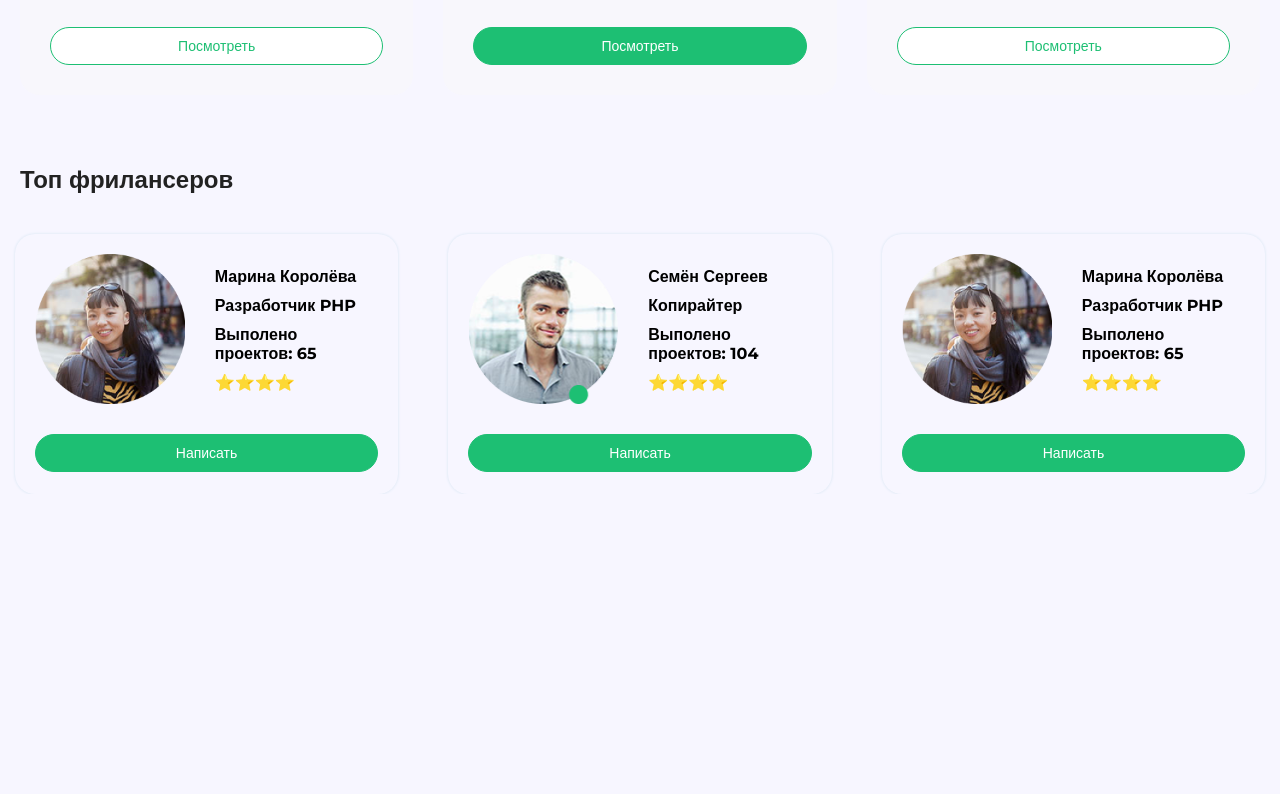
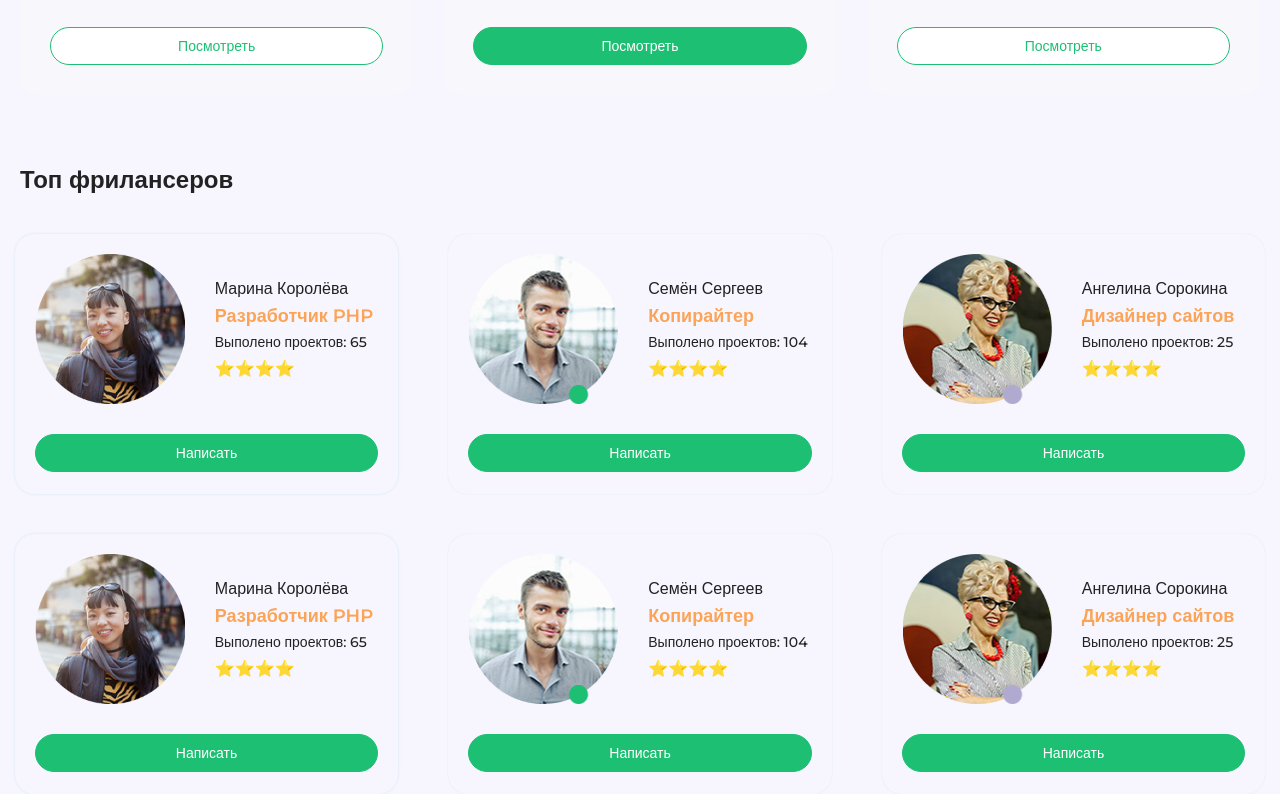
Before and after one commit to AslanSoft/the-new-busines-idea, a plain HTML site: page index.html in a window 1280 px wide. Shown: the part 1572-2366 px from the top of the page. Before the commit the page ends 2066 px from the top, so only its background shows below. Drawn offline with Linux system fonts and the light colour scheme.

Commit message:
section ended

```diff
--- a/assets/css/style.css
+++ b/assets/css/style.css
@@ -627,7 +627,7 @@ a {
   width: 400px;
   height: 260px;
   padding: 20px 20px 20px;
-  box-shadow: 0px 0px 3px #d4e4f0;
+  box-shadow: 0px 0px 1.5px #d4e4f0;
   border-radius: 20px;
 }
 
@@ -636,6 +636,30 @@ a {
   width: 400px;
   height: 260px;
   padding: 20px 20px 20px;
-  box-shadow: 0px 0px 3px #d4e4f0;
+  box-shadow: 0px 0px 1.5px #d4e4f0;
   border-radius: 20px;
 }
+
+.marin{
+  font-weight: 500;
+  font-size: 16px;
+  color: #222222;
+  line-height: 100%;
+  letter-spacing: 0%;
+}
+
+.developer{
+  font-weight: 600;
+  font-size: 18px;
+  color: #FBA457;
+  line-height: 100%;
+  letter-spacing: 0%;
+}
+
+.project{
+  font-weight: 500;
+  font-size: 14px;
+  color: #222222;
+  line-height: 100%;
+  letter-spacing: 0%;
+}
--- a/index.html
+++ b/index.html
@@ -205,11 +205,54 @@
                     </div>
                     <div class="top-frelancer-third">
                         <div class="first-column-img">
+                                <img src="./assets/img/Group 18 (3).png" alt="its girl" loading="lazy" width="150" height="150">                                <div class="first-column-textbox">
+                                    <div class="top-textbox">
+                                        <b class="marin">Ангелина Сорокина</b>
+                                    <b class="developer">Дизайнер сайтов</b>
+                                    <b class="project">Выполено проектов: 25</b>
+                                    <b class="score">⭐️⭐️⭐️⭐️</b>
+                                    </div>
+                                </div>
+                            </div>
+                            <button class="write">Написать</button>
+                    </div>
+                </div>
+                <div class="top-frelancers-group">
+                    <div class="top-frelancer-first">
+                        <div class="first-column">
+                            <div class="first-column-img">
                                 <img src="./assets/img/Ellipse 55.png" alt="its girl" loading="lazy" width="150" height="150">                                <div class="first-column-textbox">
                                     <div class="top-textbox">
                                         <b class="marin">Марина Королёва</b>
                                     <b class="developer">Разработчик PHP  </b>
                                     <b class="project">Выполено проектов: 65</b>
+                                    <b class="score">⭐️⭐️⭐️⭐️</b>
+                                    </div>
+                                </div>
+                            </div>
+                            <button class="write">Написать</button>
+                        </div>
+                    </div>
+                    <div class="top-frelancer-second">
+                        <div class="first-column-img">
+                                <img src="./assets/img/Group 18 (2).png" alt="its girl" loading="lazy" width="150" height="150">                                <div class="first-column-textbox">
+                                    <div class="top-textbox">
+                                        <b class="marin">Семён Сергеев</b>
+                                    <b class="developer">Копирайтер</b>
+                                    <b class="project">Выполено проектов: 104</b>
+                                    <b class="score">⭐️⭐️⭐️⭐️</b>
+                                    </div>
+                                </div>
+                            </div>
+                            <button class="write">Написать</button>
+                    </div>
+                    <div class="top-frelancer-third">
+                        <div class="first-column-img">
+                                <img src="./assets/img/Group 18 (3).png" alt="its girl" loading="lazy" width="150" height="150">                                <div class="first-column-textbox">
+                                    <div class="top-textbox">
+                                        <b class="marin">Ангелина Сорокина</b>
+                                    <b class="developer">Дизайнер сайтов</b>
+                                    <b class="project">Выполено проектов: 25</b>
                                     <b class="score">⭐️⭐️⭐️⭐️</b>
                                     </div>
                                 </div>
```
Also changed, not shown: assets/img/Group 18 (4).png (added), assets/img/Group 18 (5).png (added).
